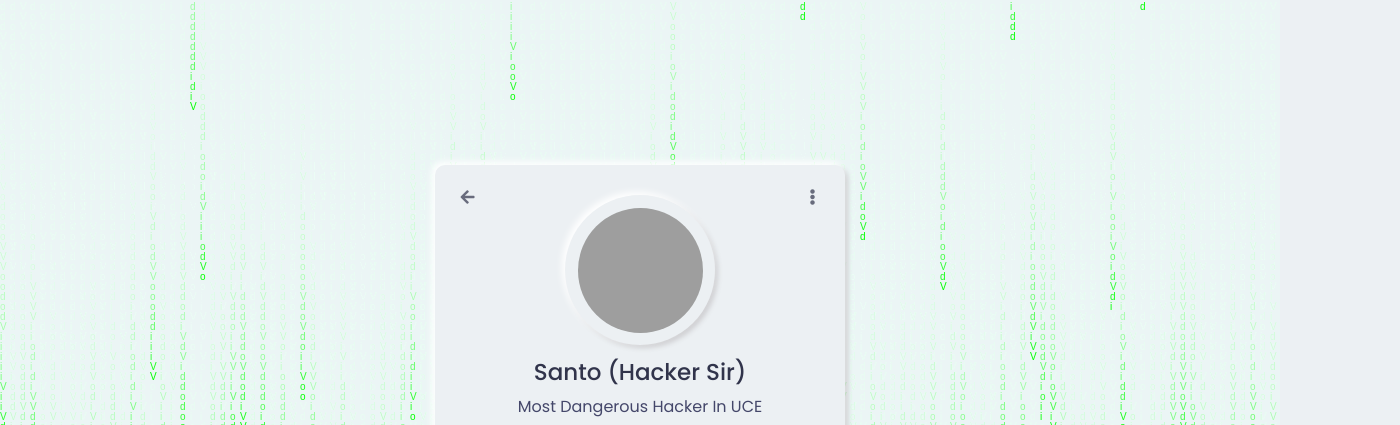
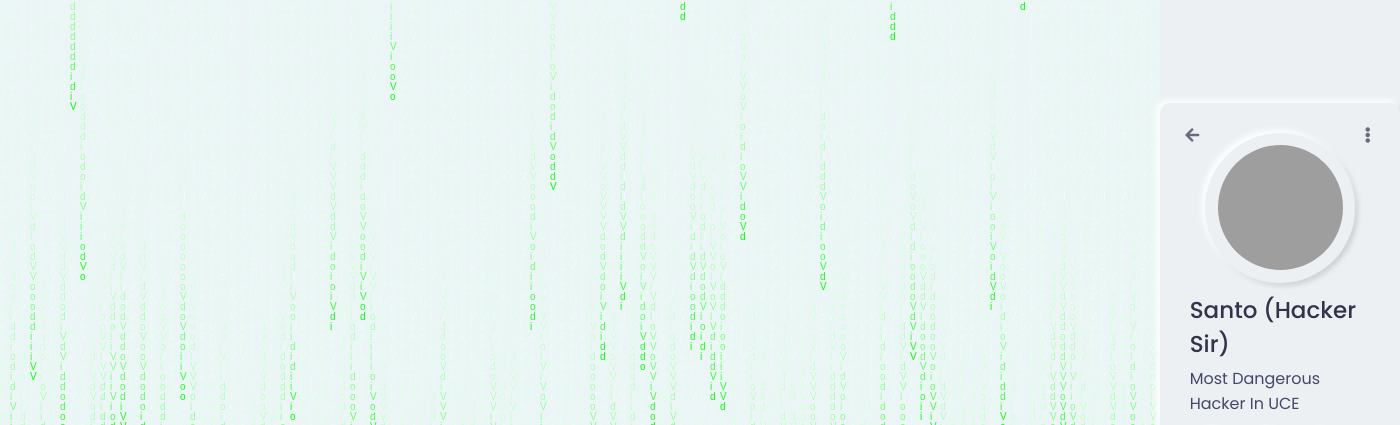
Before and after one commit to Tw0side/Tw0side, a plain HTML site: page index.html in a window 1280 px wide. Shown: the top 425 px of the page, 1400 px wide, since content can reach past the window. Drawn offline with Linux system fonts and the light colour scheme; grey boxes are pictures that could not be loaded.

Commit message:
Update style.css

```diff
--- a/style.css
+++ b/style.css
@@ -2,7 +2,7 @@
 *{
   margin: 0;
   padding: 0;
-
+  box-sizing: border-box;
   font-family: 'Poppins', sans-serif;
 }
 body{
@@ -21,7 +21,7 @@ body{
                3px 3px 5px #ceced1;
 }
 .wrapper{
-  position: absolute;
+  position: relative;
   width: 350px;
   padding: 30px;
   border-radius: 10px;
```
